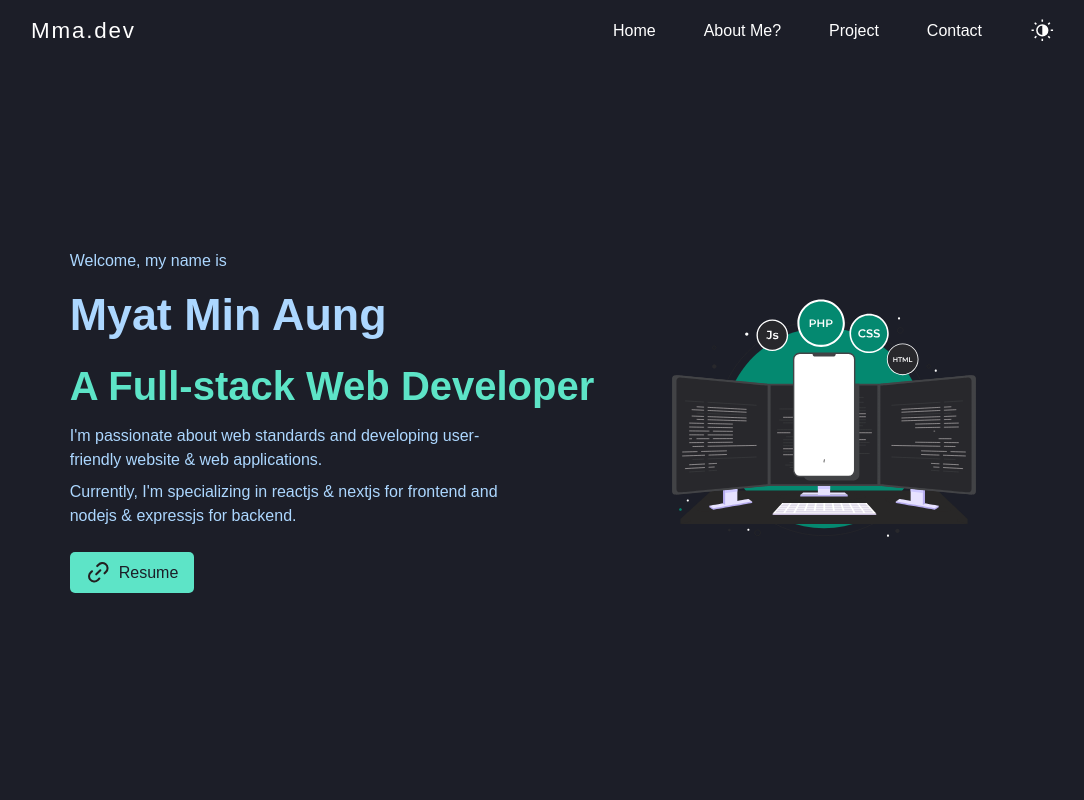
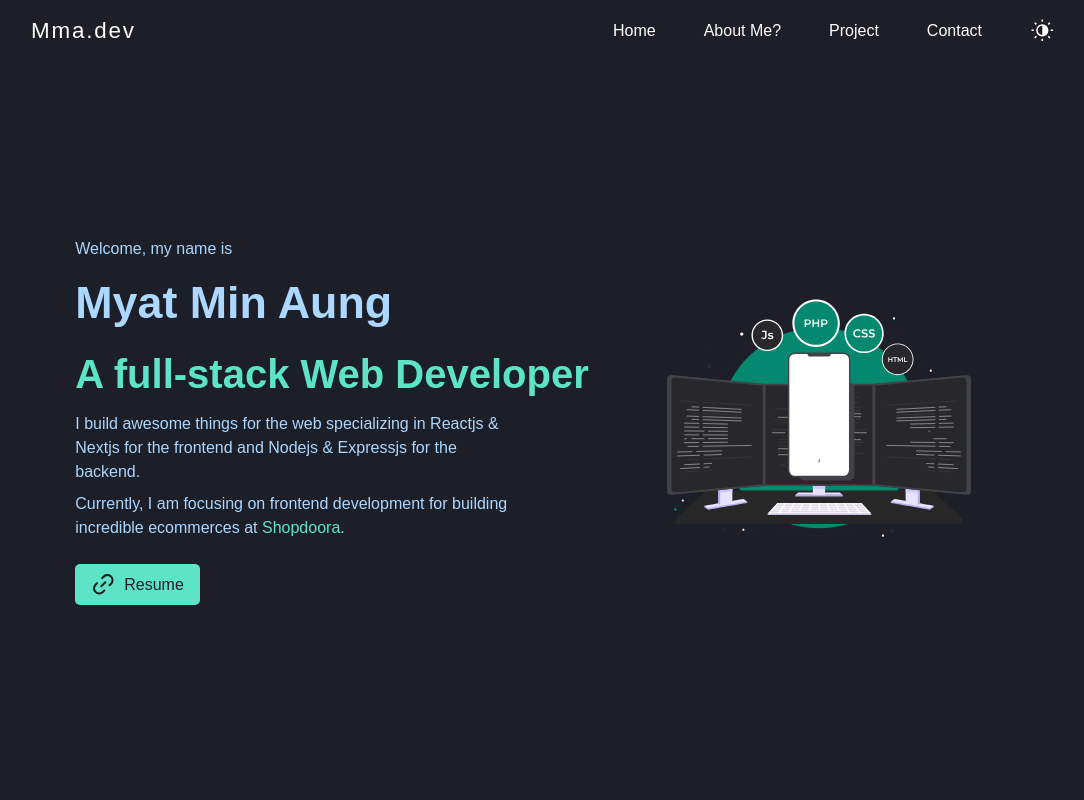
Before and after one commit to myatminag/myatminaung.v1, a Next.js app: page / in a window 1280 px wide. Shown: the top 800 px of the page, without its empty margins (97-1181 px from the left). Built offline with nearby package versions, Linux system fonts and the light colour scheme; no server answers.

Commit message:
refactor: hero section

```diff
--- a/components/HeroSection.jsx
+++ b/components/HeroSection.jsx
@@ -46,21 +46,29 @@ const HeroSection = ({ homeRef }) => {
                     <Typography color={"#5de4c7"} fontWeight={600} sx={{
                         fontSize: { xs: "1.6rem", lg: "2.5rem" }
                     }}>
-                        A Full-stack Web Developer
+                        A full-stack Web Developer
                     </Typography>
                     <Typography color={"#acd7ff"} sx={{
                         width: { lg: "450px" },
                         fontSize: { xs: "1rem" }
                     }}>
-                        I'm passionate about web standards and developing user-friendly website &
-                        web applications.
+                        I build awesome things for the web specializing in Reactjs & Nextjs for the frontend
+                        and Nodejs & Expressjs for the backend.
+                        {/* I am a full-stack web developer mainly specializing in reactjs & nextjs for frontend and
+                        nodejs & expressjs for backend. */}
                     </Typography>
                     <Typography color={"#acd7ff"} paddingBottom={2} sx={{
                         width: { lg: "450px" },
                         fontSize: { xs: "1rem" }
                     }}>
-                        Currently, I'm specializing in reactjs & nextjs for frontend and
-                        nodejs & expressjs for backend.
+                        Currently, I am focusing on frontend development for building incredible ecommerces
+                        at {" "}
+                        <a
+                            href="https://www.shopdoora.com/web-view-buy-app"
+                            style={{ color: "#5de4c7", cursor: "pointer" }}
+                        >
+                            Shopdoora
+                        </a>.
                     </Typography>
                     <Stack
                         direction={"row"}
```
